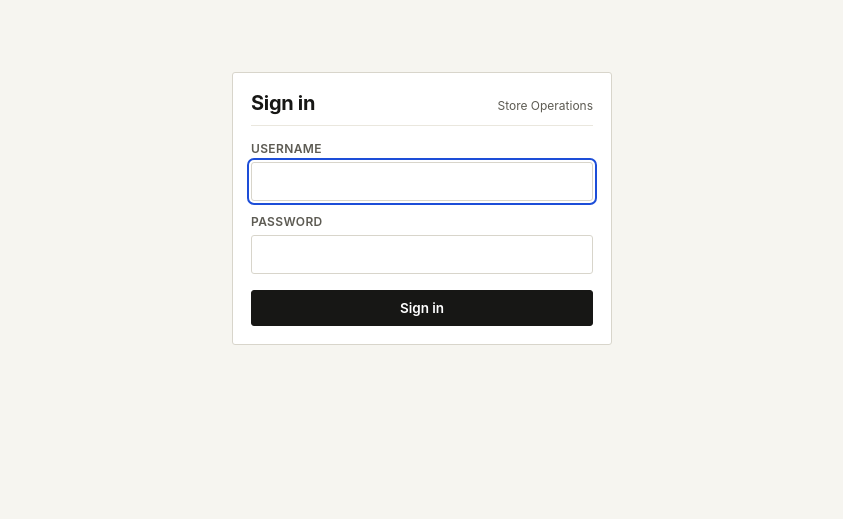
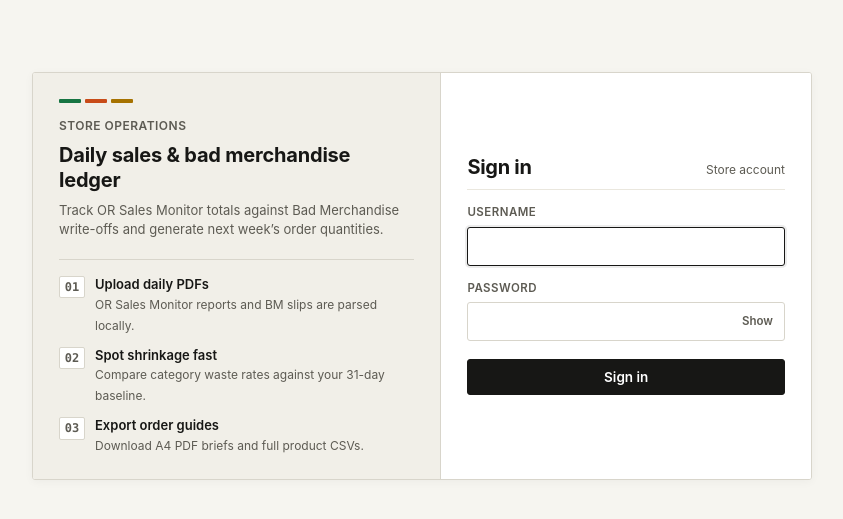
Before and after one commit to edjay17-afk/sales-dmAnalyzer, a Flask app: page /login in a window 1280 px wide. Shown: the part 53-572 px from the top of the page, without its empty margins (218-1061 px from the left). Run offline with Flask 3, Linux system fonts and the light colour scheme.

Commit message:
Improve login page layout and add password visibility toggle

```diff
--- a/static/style.css
+++ b/static/style.css
@@ -941,8 +941,95 @@ p.empty { margin: 0; padding: 56px 12px; text-align: center; color: var(--ink-2)
 }
 .logout-form { margin: 0; }
 .login-wrap {
-  max-width: 380px;
-  margin: 48px auto;
+  max-width: 780px;
+  margin: clamp(24px, 6vh, 64px) auto;
+}
+.login-grid {
+  display: grid;
+  grid-template-columns: 1.05fr 0.95fr;
+  background: var(--panel);
+  border: 1px solid var(--line);
+  border-radius: 3px;
+  overflow: hidden;
+  box-shadow: 0 2px 10px rgba(23, 23, 21, .04);
+}
+@media (max-width: 720px) {
+  .login-grid { grid-template-columns: 1fr; }
+}
+.login-info {
+  background: var(--panel-alt);
+  padding: 26px 26px 24px;
+  border-right: 1px solid var(--line);
+  display: flex;
+  flex-direction: column;
+}
+@media (max-width: 720px) {
+  .login-info { border-right: 0; border-bottom: 1px solid var(--line); }
+}
+.cat-ribbon {
+  display: grid;
+  grid-template-columns: repeat(3, 22px);
+  gap: 4px;
+  margin-bottom: 14px;
+}
+.cat-ribbon span {
+  height: 4px;
+  border-radius: 1px;
+}
+.login-info h2 {
+  margin: 4px 0 8px;
+  font-size: 20px;
+  line-height: 1.25;
+  letter-spacing: -.01em;
+}
+.login-desc {
+  margin: 0 0 20px;
+  color: var(--ink-2);
+  font-size: 13px;
+  line-height: 1.45;
+}
+.login-steps {
+  list-style: none;
+  margin: auto 0 0;
+  padding: 0;
+  display: grid;
+  gap: 12px;
+  border-top: 1px solid var(--line);
+  padding-top: 16px;
+}
+.login-steps li {
+  display: grid;
+  grid-template-columns: 26px 1fr;
+  gap: 10px;
+  align-items: start;
+}
+.step-num {
+  font: 700 11.5px var(--mono);
+  color: var(--ink-2);
+  background: var(--panel);
+  border: 1px solid var(--line);
+  border-radius: 2px;
+  text-align: center;
+  padding: 2px 0;
+}
+.login-steps strong {
+  display: block;
+  font-size: 13px;
+  font-weight: 600;
+  line-height: 1.3;
+}
+.login-steps span {
+  font-size: 12px;
+  color: var(--ink-2);
+  line-height: 1.35;
+}
+.login-panel {
+  border: 0;
+  border-radius: 0;
+  padding: 26px 26px 28px;
+  display: flex;
+  flex-direction: column;
+  justify-content: center;
 }
 .login-panel h1 {
   font-size: 20px;
@@ -953,16 +1040,48 @@ p.empty { margin: 0; padding: 56px 12px; text-align: center; color: var(--ink-2)
 }
 .login-form {
   display: grid;
-  gap: 12px;
+  gap: 14px;
 }
 .login-form label {
   display: grid;
-  gap: 4px;
-  font-size: 12px;
+  gap: 5px;
+  font-size: 11.5px;
   font-weight: 600;
   text-transform: uppercase;
-  letter-spacing: .03em;
+  letter-spacing: .04em;
   color: var(--ink-2);
 }
-.login-form input { width: 100%; padding: 8px 10px; font-size: 14px; }
-.login-form .btn { margin-top: 4px; width: 100%; padding: 9px 14px; }
+.login-form input {
+  width: 100%;
+  padding: 8px 10px;
+  font-size: 14px;
+  transition: border-color .15s, box-shadow .15s;
+}
+.login-form input:focus {
+  outline: none;
+  border-color: var(--ink);
+  box-shadow: 0 0 0 2px rgba(23, 23, 21, .08);
+}
+.pw-wrap {
+  position: relative;
+  display: flex;
+  align-items: center;
+}
+.pw-wrap input { padding-right: 54px; }
+.pw-toggle {
+  position: absolute;
+  right: 6px;
+  background: transparent;
+  border: 0;
+  padding: 4px 6px;
+  font: 600 11.5px var(--ui);
+  color: var(--ink-2);
+  cursor: pointer;
+  border-radius: 2px;
+}
+.pw-toggle:hover { color: var(--ink); background: var(--panel-alt); }
+.login-form .btn {
+  margin-top: 4px;
+  width: 100%;
+  padding: 9px 14px;
+}
--- a/templates/login.html
+++ b/templates/login.html
@@ -3,10 +3,46 @@
 
 {% block body %}
 <div class="login-wrap">
+  <div class="login-grid">
+    <aside class="login-info" aria-label="About this tool">
+      <div class="cat-ribbon" aria-hidden="true">
+        <span style="background:var(--fresh)"></span>
+        <span style="background:var(--hot)"></span>
+        <span style="background:var(--crunch)"></span>
+      </div>
+      <div class="eyebrow">Store Operations</div>
+      <h2>Daily sales &amp; bad merchandise ledger</h2>
+      <p class="login-desc">Track OR Sales Monitor totals against Bad Merchandise write-offs and generate next week&rsquo;s order quantities.</p>
+
+      <ul class="login-steps">
+        <li>
+          <span class="step-num">01</span>
+          <div>
+            <strong>Upload daily PDFs</strong>
+            <span>OR Sales Monitor reports and BM slips are parsed locally.</span>
+          </div>
+        </li>
+        <li>
+          <span class="step-num">02</span>
+          <div>
+            <strong>Spot shrinkage fast</strong>
+            <span>Compare category waste rates against your 31-day baseline.</span>
+          </div>
+        </li>
+        <li>
+          <span class="step-num">03</span>
+          <div>
+            <strong>Export order guides</strong>
+            <span>Download A4 PDF briefs and full product CSVs.</span>
+          </div>
+        </li>
+      </ul>
+    </aside>
+
     <section class="panel login-panel" aria-labelledby="login-h">
       <div class="panel-head">
         <h1 id="login-h">Sign in</h1>
-      <span class="panel-meta">Store Operations</span>
+        <span class="panel-meta">Store account</span>
       </div>
       {% if err %}
       <div class="msg err" role="alert">{{ err }}</div>
@@ -19,10 +55,29 @@
         </label>
         <label>
           Password
-        <input type="password" name="password" autocomplete="current-password" required>
+          <div class="pw-wrap">
+            <input type="password" name="password" id="pw" autocomplete="current-password" required>
+            <button type="button" class="pw-toggle" id="pw-toggle" aria-label="Show password">Show</button>
+          </div>
         </label>
         <button class="btn" type="submit">Sign in</button>
       </form>
     </section>
   </div>
+</div>
 {% endblock %}
+
+{% block scripts %}
+<script>
+(function () {
+  var pw = document.getElementById('pw'), btn = document.getElementById('pw-toggle');
+  if (!pw || !btn) return;
+  btn.addEventListener('click', function () {
+    var show = pw.type === 'password';
+    pw.type = show ? 'text' : 'password';
+    btn.textContent = show ? 'Hide' : 'Show';
+    btn.setAttribute('aria-label', show ? 'Hide password' : 'Show password');
+  });
+})();
+</script>
+{% endblock %}
```
Lines whose indentation alone changed are shown as unchanged.
